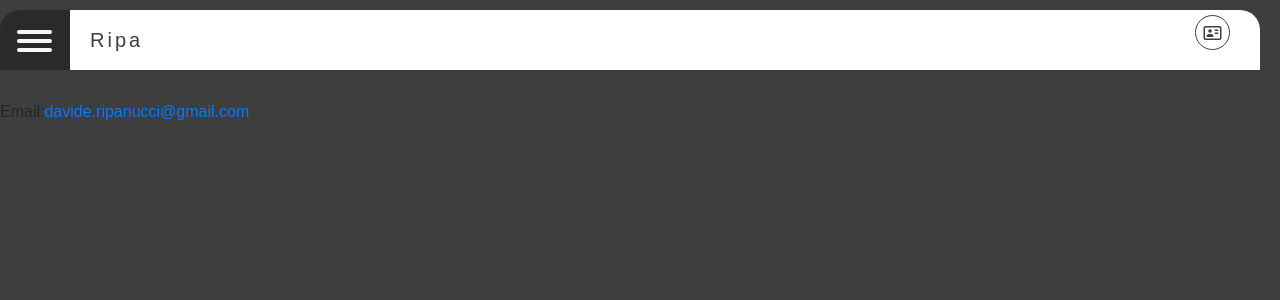
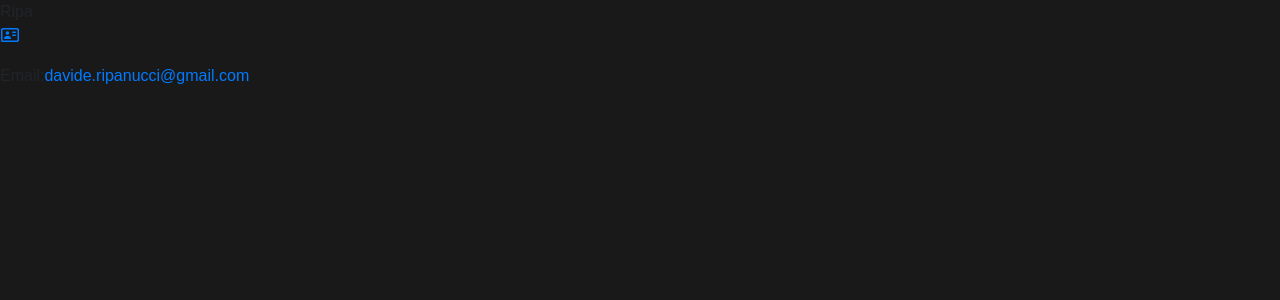
Before and after one commit to ripa001/ripa001.github.io, a Jekyll site: the page built from index.html, in a window 1280 px wide. Shown: the top 300 px of the page. Built offline with Jekyll 4.4.1, drawn with Linux system fonts in a browser that asks for light colours; nearby versions of some CDN libraries; library files that are not in the unit come from our copies.

Commit message:
Update style.css

```diff
--- a/css/style.css
+++ b/css/style.css
@@ -8,73 +8,17 @@
   font-family: Arial, Helvetica, sans-serif;
 }
 body{
-  background:#3e3e3e;
-}
-.wrapper .top-navbar{
-  width: calc(100% - 20px);
-  height:60px;
-  display:flex;
-  position:fixed;
-  top:10px;
-
-}
-.wrapper .top-navbar .hamburger{
-  width: 70px;
-  height:100%;
-  background:#2a2a2a;
-  padding: 15px 17px;
-  border-top-left-radius: 20px;
-  cursor: pointer;
-}
-.wrapper .top-navbar .hamburger div{
-  width:35px;
-  height:4px;
-  background:#f7f7f7;
-  margin: 5px 0;
-  border-radius: 5px;
-}
-.wrapper .top-navbar .top-menu{
-  width: calc(100% - 70px);
-  background:#fff;
-  height:100%;
-  border-top-right-radius:20px;
-  display: flex;
-  justify-content: space-between;
-  align-items: center;
-  padding: 0 20px;
-  box-shadow: 0 1px 1px rgba(0,0,0,0.1);
-}
-.wrapper .top-navbar .top-menu .logo{
-  color:#3e3e3e;
-  font-size: 20px;
-  font-wheight:700;
-  letter-spacing:3px;
-}
-.wrapper .top-navbar .top-menu ul{display:flex;}
-.wrapper .top-navbar .top-menu ul li a{
-  display: block;
-  margin:0 10px;
-  width: 35px;
-  height:35px;
-  line-height: 35px;
-  border: 1px solid #3e3e3e;
-  text-align: center;
-  border-radius: 50%;
-  color: #3e3e3e;
+  background:#191919;
 }
 
-.wrapper .top-navbar .top-menu ul li a:hover{
-  background:#e0e0e0;
-  color:#1f1f1f
-
-}
 .wrapper .sidebar{
   position:fixed;
-  top:70%;
-  left:10px;
+  top:0px;
+  right: 0;
   background: black;
-  width: 200px;
-  height: calc(100%-80px);
+  text-align: center;
+  width: 120px;
+  height: calc(100%);
   border-bottom-left-radius: 20px;
   transition: all 0.3s ease;
 }
@@ -85,15 +29,19 @@
   position: relative;
   margin-bottom: 1px;
   color: #eeeeee;
+  white-space: nowrap;
 }
+
+
 .wrapper .sidebar ul li a::before{
   content:"";
   position: absolute;
   top: 0;
-  left:0;
+  right:0;
   width: 3px;
   height: 100%;
   background-color:#eeeeee ;
+  display: none;
 
 }
 .wrapper .sidebar ul li a span.icon{
@@ -102,7 +50,7 @@
 
 }
 .wrapper .sidebar ul li a span.title{
-  display: inline-block;
+  display: none;
 }
 .wrapper .sidebar ul li a:hover,.wrapper .sidebar ul li a.active{
   background: #262626;
@@ -112,10 +60,32 @@
   display: block;
 
 }
-.container{
-  width: calc(100%-200px);
-  margin-top: 70px;
-  margin-left: 200px;
+.wrapper.collapse .sidebar{
+  width: 300px;
+
+}
+.wrapper.collapse .sidebar ul li a {
+  text-align: center;
+
+}
+.wrapper.collapse .sidebar ul li a span.icon {
+  margin: 0;
+
+}
+
+
+.wrapper.collapse .sidebar ul li a span.title{
+  display: inline-block;
+}
+.wrapper.collapse .container{
+  width: calc(100% - 300px);
+  margin-right: 300px;
+}
+
+.wrapper .container{
+  width: calc(100% - 120px);
+  margin-top: 0;
+  margin-right: 120px;
   padding: 15px;
   transition: all 0.3s ease;
 
```
